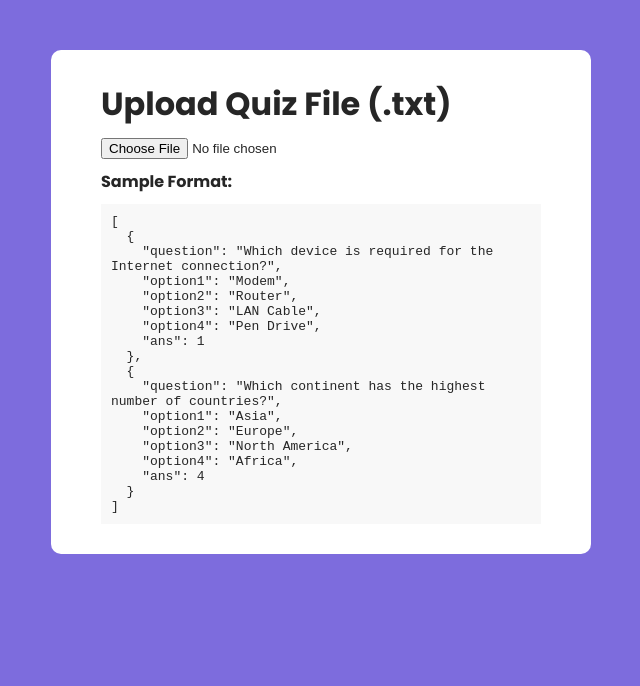
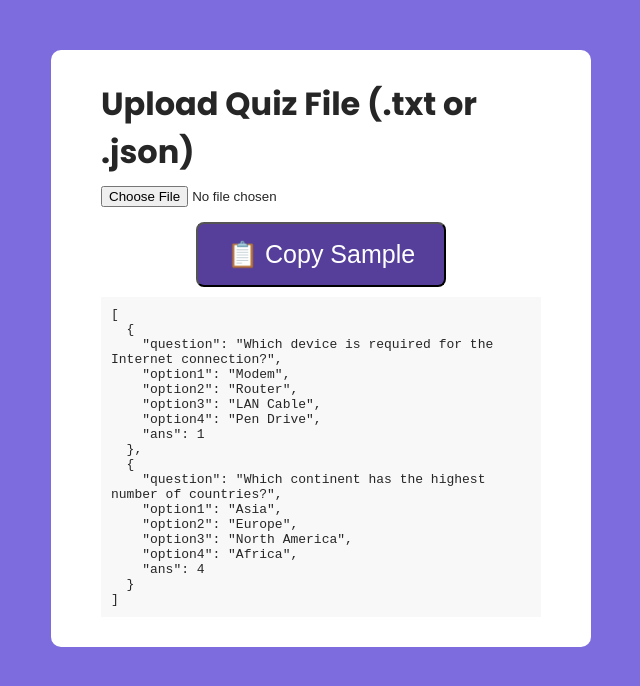
Before and after one commit to leonardojulius/last-minute-lms, a React (Vite) app: page / in a window 1280 px wide. Shown: the top 686 px of the page, without its empty margins (319-959 px from the left). Built offline with nearby package versions, Linux system fonts and the light colour scheme.

Commit message:
copy clipboard

```diff
--- a/src/Components/Quiz/Quiz.jsx
+++ b/src/Components/Quiz/Quiz.jsx
@@ -63,7 +63,7 @@ const Quiz = () => {
     reader.onload = (event) => {
       try {
         const content = event.target.result;
-        const parsed = eval(content); // Safer: JSON.parse if valid
+        const parsed = eval(content); // Use JSON.parse if format is JSON only
         if (Array.isArray(parsed)) {
           localStorage.setItem("quizData", JSON.stringify(parsed));
           const shuffled = shuffleArray(parsed);
@@ -141,15 +141,8 @@ const Quiz = () => {
     setEraseStorage(false);
   };
 
-  if (!loaded) {
-    return (
-      <div className="container">
-        <h1>Upload Quiz File (.txt)</h1>
-        <input type="file" accept=".txt" onChange={handleUpload} />
-
-        <h4>Sample Format:</h4>
-        <pre style={{ backgroundColor: '#f8f8f8', padding: '10px', fontSize: '13px', whiteSpace: 'pre-wrap' }}>
-          {`[
+  // 📋 Clipboard sample
+  const sampleJson = `[
   {
     "question": "Which device is required for the Internet connection?",
     "option1": "Modem",
@@ -166,8 +159,33 @@ const Quiz = () => {
     "option4": "Africa",
     "ans": 4
   }
-]`}
+]`;
+
+  const copyToClipboard = () => {
+    navigator.clipboard.writeText(sampleJson)
+      .then(() => alert("Sample format copied to clipboard!"))
+      .catch((err) => alert("Failed to copy: " + err));
+  };
+
+  if (!loaded) {
+    return (
+      <div className="container">
+        <h1>Upload Quiz File (.txt or .json)</h1>
+        <input type="file" accept=".txt,.json" onChange={handleUpload} />
+
+        <button onClick={copyToClipboard} style={{ marginTop: '5px' }}>
+          📋 Copy Sample
+        </button>
+
+        <pre style={{
+          backgroundColor: '#f8f8f8',
+          padding: '10px',
+          fontSize: '13px',
+          whiteSpace: 'pre-wrap'
+        }}>
+          {sampleJson}
         </pre>
+
       </div>
     );
   }
@@ -184,7 +202,6 @@ const Quiz = () => {
         }}>
           🔄
         </button>
-
       </div>
 
       <hr />
@@ -204,7 +221,6 @@ const Quiz = () => {
       ) : (
         <>
           <h2>You Scored {score} out of {shuffledData.length}</h2>
-
           <button onClick={reset}>Restart</button>
         </>
       )}
```
Also changed, not shown: 2 other files (tests, documents, lock files or other folders).
